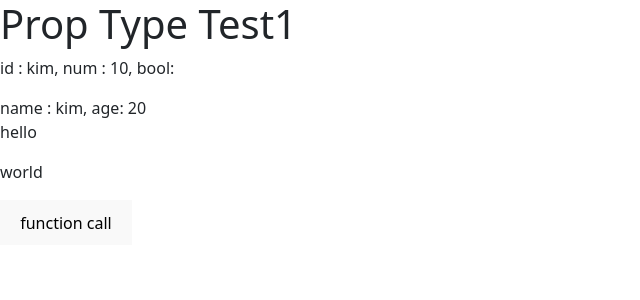
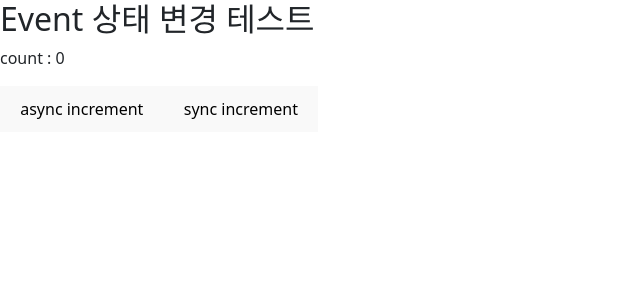
Before and after one commit to kkang-daum/pnu_front, a React (Vite) app in the folder react/lab3/lab3-app/: page / in a window 1280 px wide. Shown: the top 300 px of the page, without its empty margins (0-640 px from the left). Built offline with nearby package versions, Linux system fonts and the light colour scheme.

Commit message:
Add files via upload

```diff
--- /dev/null
+++ b/react/lab3/lab3-app/src/lab3-event/Lab3App.jsx
@@ -0,0 +1,35 @@
+import React, {useState} from 'react'
+
+const EventApp = () => {
+    const [count, setCount] = useState(0)
+
+    const asyncIncrement = () => {
+        // setter : 상태 변경 및 re-rendering - 비동기 처리.
+        setCount(count + 1)
+        setCount(count + 1)
+        setCount(count + 1)
+    }
+    const syncIncrement = () => {
+        //상태 변경 - re-rendering 을 하기는 할건데..
+        //어떤 업무가 같이 처리되어야 하고.. 그 업무가 끝난 다음에
+        //re-rendering 이 되어야 하는 경우..
+        //setter 함수의 매개변수에.. 함수를 지정..
+        //함수 실행이 끝난다음에.. re-rendering..
+        setCount((count) => count + 1)
+        setCount((count) => count + 1)
+        setCount((count) => count + 1)
+        //setter - 동기처리 함수 지정... 성능에 손해를 볼 수 있다.
+    }
+    return (
+        <>
+            <h2>Event 상태 변경 테스트</h2>
+            <p>count : {count}</p>
+            <div>
+                <button onClick={asyncIncrement}>async increment</button>
+                <button onClick={syncIncrement}>sync increment</button>
+            </div>
+        </>
+    )
+}
+
+export default EventApp
--- a/react/lab3/lab3-app/src/main.jsx
+++ b/react/lab3/lab3-app/src/main.jsx
@@ -9,11 +9,13 @@ import 'bootstrap/dist/css/bootstrap.css'
 
 import CSSTest from './lab1-style/Lab1App.jsx'
 import Lab2App from './lab2-proptype/Lab2App.jsx'
+import EventApp from './lab3-event/Lab3App.jsx'
 
 ReactDOM.createRoot(document.getElementById('root')).render(
   <React.StrictMode>
     {/* <App /> */}
     {/* <CSSTest /> */}
-    <Lab2App />
+    {/* <Lab2App /> */}
+    <EventApp />
   </React.StrictMode>,
 )
```
